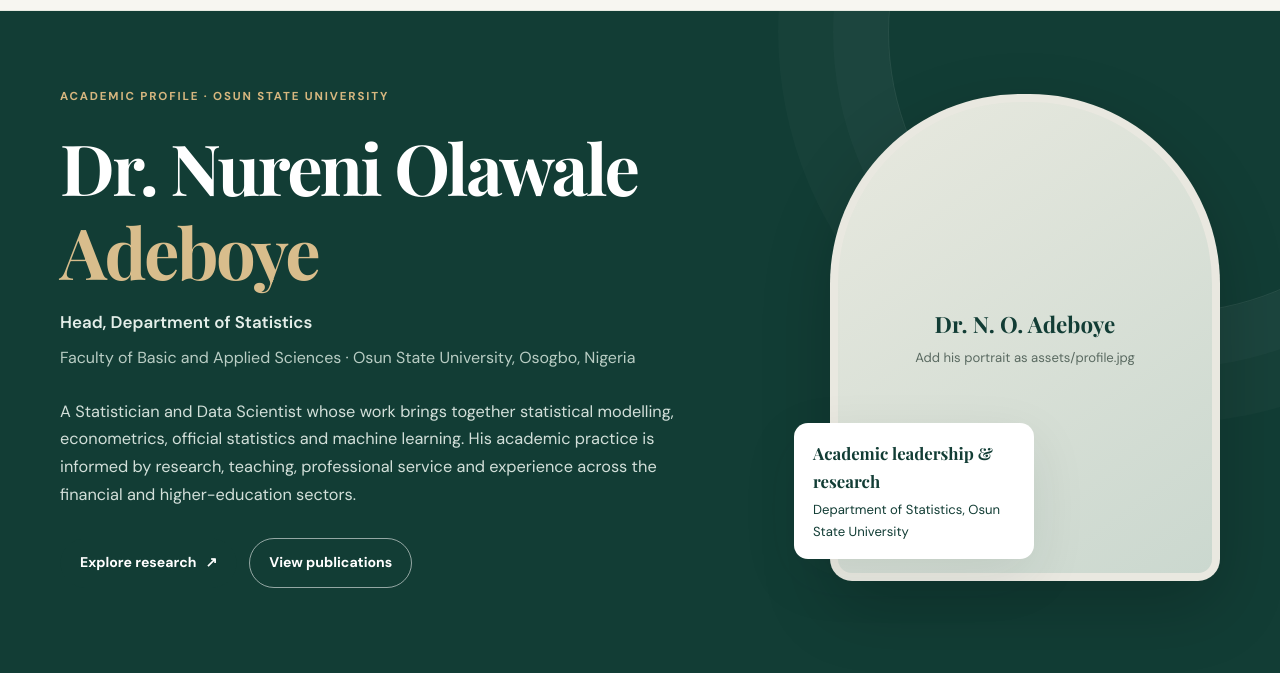
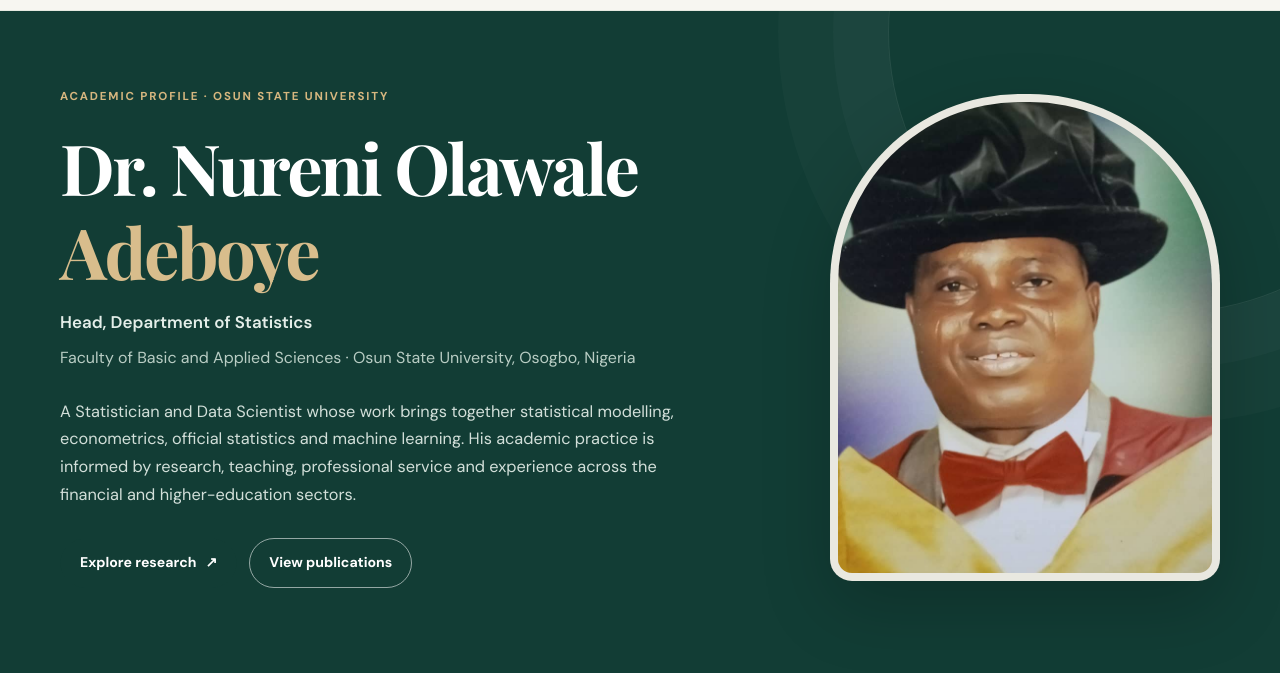
Before and after one commit to JohnFafiolu/dr-adeboye-academic-profile, a plain HTML site: page index.html in a window 1280 px wide. Shown: the part 66-739 px from the top of the page. Drawn offline with nearby package versions, Linux system fonts and the light colour scheme.

Commit message:
Update profile image source from profile.jpg to profile.jpeg

```diff
--- a/index.html
+++ b/index.html
@@ -231,8 +231,8 @@
     </div>
     <div class="hero-photo-wrap">
       <div class="hero-photo">
-        <img src="assets/profile.jpg" alt="Portrait of Dr. Nureni Olawale Adeboye" onerror="this.style.display='none'; this.nextElementSibling.style.display='grid';">
-        <div class="photo-placeholder" style="display:none"><div><strong>Dr. N. O. Adeboye</strong><span>Add his portrait as assets/profile.jpg</span></div></div>
+        <img src="profile.jpeg" alt="Portrait of Dr. Nureni Olawale Adeboye" onerror="this.style.display='none'; this.nextElementSibling.style.display='grid';">
+        <div class="photo-placeholder" style="display:none"><div><strong>Dr. N. O. Adeboye</strong><span>Dr. Nureni Olawale Adeboye</span>
       </div>
       <div class="photo-caption"><strong>Academic leadership & research</strong>Department of Statistics, Osun State University</div>
     </div>
```
